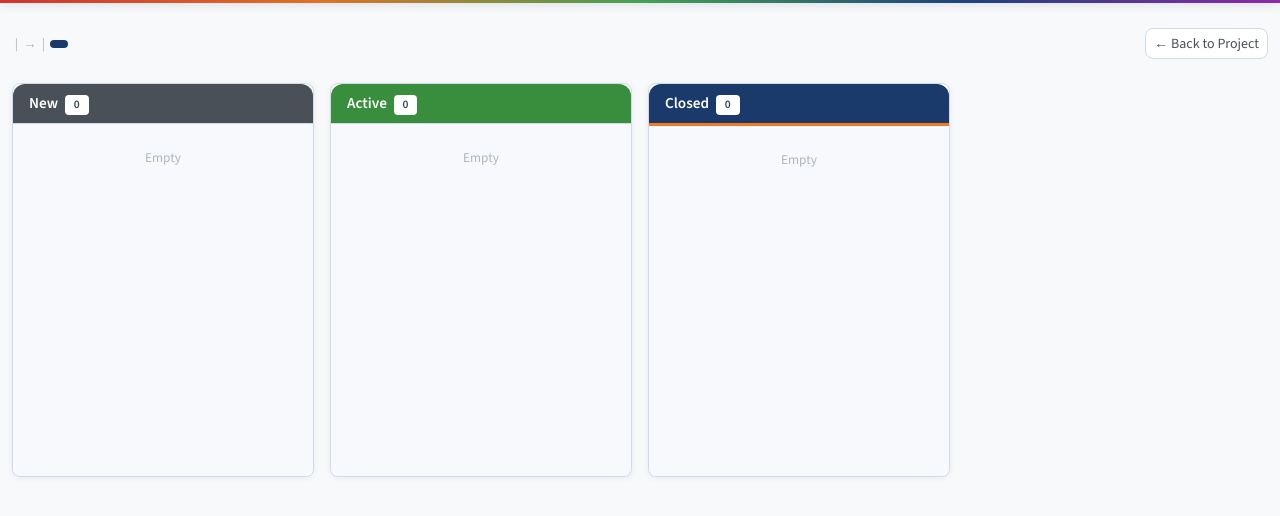
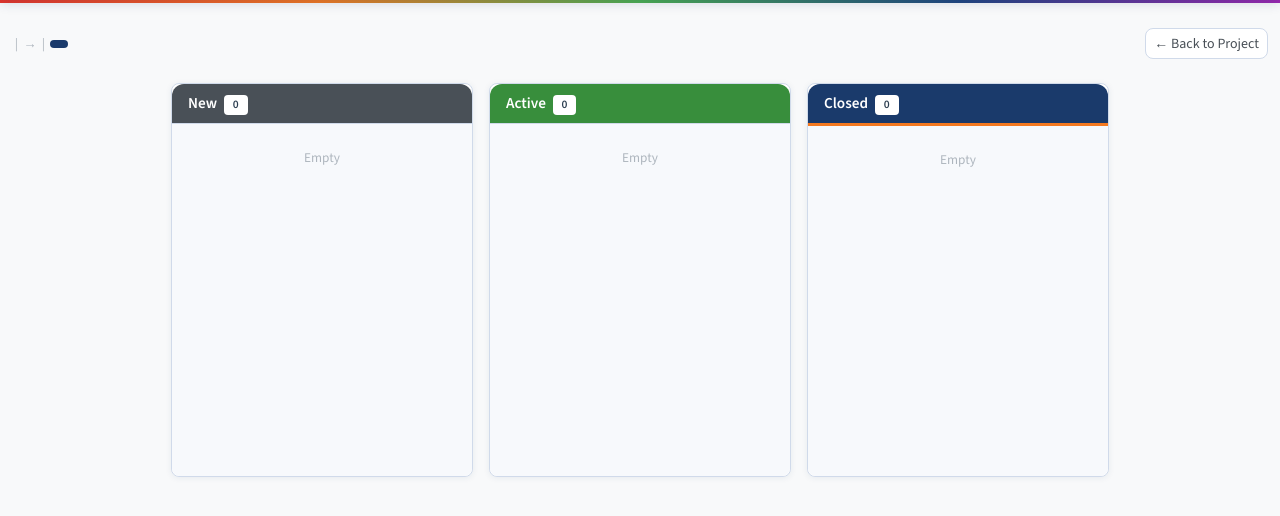
Before and after one commit to Yanekiii/JIRA, a Django app: template ProjectJira-main/django_project/blog/templates/blog/sprint_kanban.html in a window 1280 px wide. Shown: the part 74-590 px from the top of the page. Run offline with Django 3.2, Linux system fonts and the light colour scheme; the template is opened without the code that fills it, so the values that code supplies are empty.

Commit message:
centre 3tb

```diff
--- a/ProjectJira-main/django_project/blog/templates/blog/sprint_kanban.html
+++ b/ProjectJira-main/django_project/blog/templates/blog/sprint_kanban.html
@@ -19,7 +19,7 @@
     </a>
   </div>
 
-  <div class="row g-3" id="kanban-board">
+  <div class="row g-3 justify-content-center" id="kanban-board">
 
     <!-- NEW -->
     <div class="col-md-3">
```
